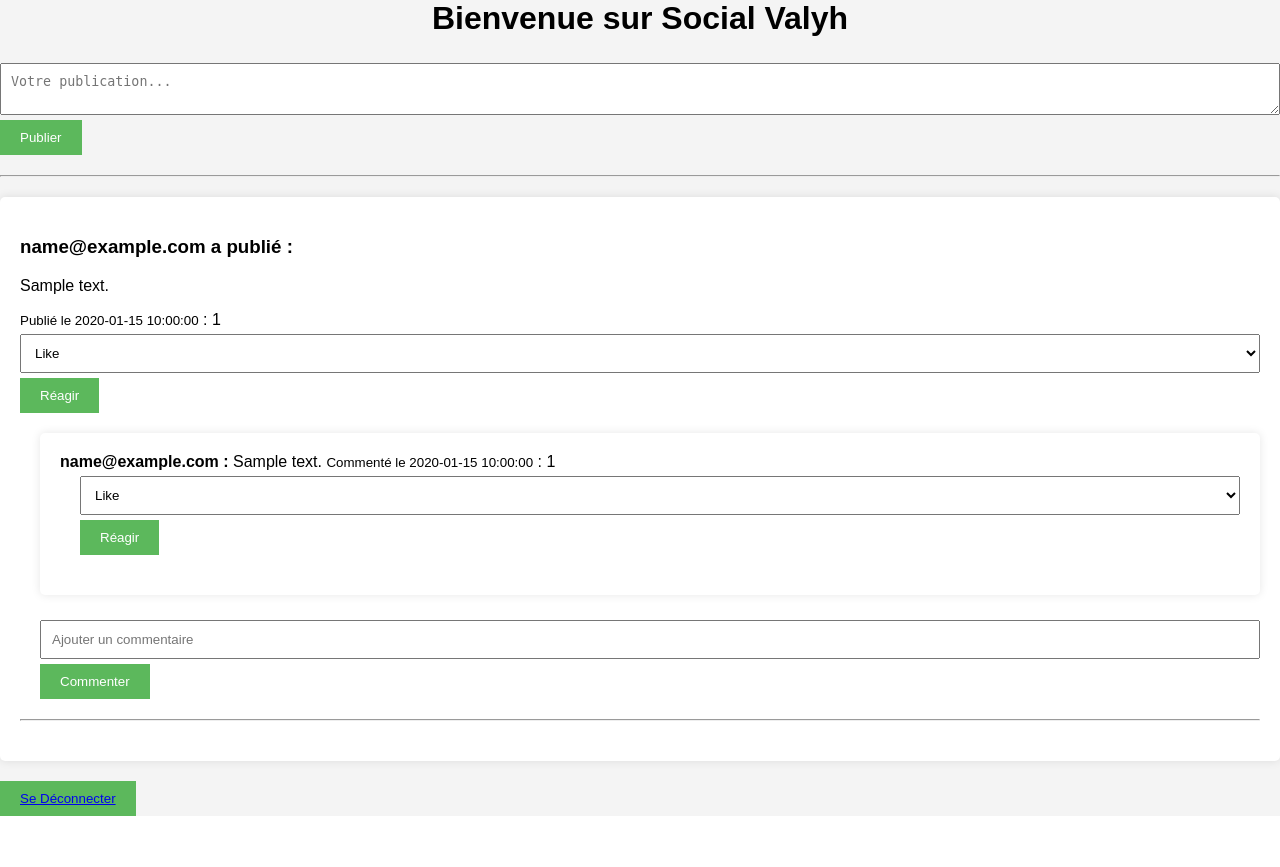
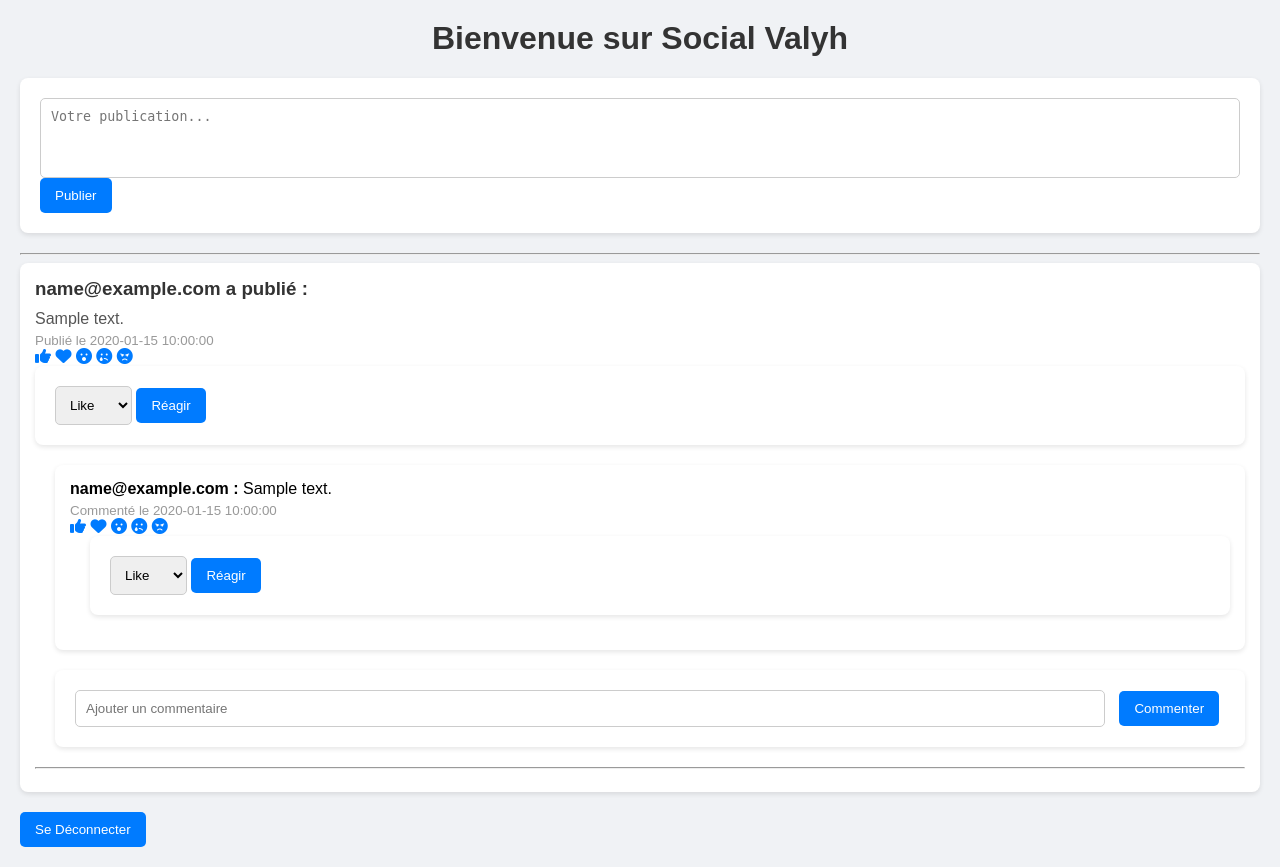
Before and after one commit to sahyan19/social_valyh, a PHP site: page /home.php in a window 1280 px wide. Before the commit the page ends 816 px from the top, so only its background shows below. Run offline with PHP 8.4, Linux system fonts and the light colour scheme; the visitor is signed in with stand-in values (Sample User, id 1); tables that the repository leaves empty or names only in its code hold one stand-in row (values such as "Sample post").

Commit message:
utilisation d'icon pour les réactions

```diff
--- a/home.php
+++ b/home.php
@@ -35,7 +35,11 @@
 // Récupérer toutes les publications avec les utilisateurs
 $posts = $pdo->query('SELECT posts.*, users.email FROM posts JOIN users ON posts.user_id = users.id ORDER BY posts.created_at DESC')->fetchAll();
 ?>
+
 <link rel="stylesheet" href="style.css">
+<link rel="stylesheet" href="https://cdnjs.cloudflare.com/ajax/libs/font-awesome/6.0.0-beta3/css/all.min.css">
+
+
 <h1>Bienvenue sur Social Valyh</h1>
 
 <!-- Formulaire pour créer une nouvelle publication -->
@@ -58,7 +62,13 @@
         $reactions = $pdo->prepare('SELECT type, COUNT(*) as count FROM reactions WHERE post_id = ? GROUP BY type');
         $reactions->execute([$post['id']]);
         foreach ($reactions as $reaction): ?>
-            <span><?= htmlspecialchars($reaction['type']) ?>: <?= $reaction['count'] ?></span>
+            <span>
+                <i class="fas fa-thumbs-up" title="Like"></i> <?= htmlspecialchars($reaction['type'] == 'like' ? $reaction['count'] : '') ?>
+                <i class="fas fa-heart" title="Love"></i> <?= htmlspecialchars($reaction['type'] == 'love' ? $reaction['count'] : '') ?>
+                <i class="fas fa-surprise" title="Wow"></i> <?= htmlspecialchars($reaction['type'] == 'wow' ? $reaction['count'] : '') ?>
+                <i class="fas fa-sad-tear" title="Sad"></i> <?= htmlspecialchars($reaction['type'] == 'sad' ? $reaction['count'] : '') ?>
+                <i class="fas fa-angry" title="Angry"></i> <?= htmlspecialchars($reaction['type'] == 'angry' ? $reaction['count'] : '') ?>
+            </span>
         <?php endforeach; ?>
 
         <!-- Formulaire pour ajouter une réaction à la publication -->
@@ -88,7 +98,13 @@
                 $comment_reactions = $pdo->prepare('SELECT type, COUNT(*) as count FROM reactions WHERE comment_id = ? GROUP BY type');
                 $comment_reactions->execute([$comment['id']]);
                 foreach ($comment_reactions as $reaction): ?>
-                    <span><?= htmlspecialchars($reaction['type']) ?>: <?= $reaction['count'] ?></span>
+                    <span>
+                        <i class="fas fa-thumbs-up" title="Like"></i> <?= htmlspecialchars($reaction['type'] == 'like' ? $reaction['count'] : '') ?>
+                        <i class="fas fa-heart" title="Love"></i> <?= htmlspecialchars($reaction['type'] == 'love' ? $reaction['count'] : '') ?>
+                        <i class="fas fa-surprise" title="Wow"></i> <?= htmlspecialchars($reaction['type'] == 'wow' ? $reaction['count'] : '') ?>
+                        <i class="fas fa-sad-tear" title="Sad"></i> <?= htmlspecialchars($reaction['type'] == 'sad' ? $reaction['count'] : '') ?>
+                        <i class="fas fa-angry" title="Angry"></i> <?= htmlspecialchars($reaction['type'] == 'angry' ? $reaction['count'] : '') ?>
+                    </span>
                 <?php endforeach; ?>
 
                 <!-- Formulaire pour réagir au commentaire -->
@@ -116,5 +132,5 @@
         <hr>
     </div>
 
+<?php endforeach; ?>
 <button><a href="logout.php">Se Déconnecter</a></button>
-<?php endforeach; ?>
--- a/index.php
+++ b/index.php
@@ -3,7 +3,7 @@
 <head>
     <meta charset="UTF-8">
     <meta name="viewport" content="width=device-width, initial-scale=1.0">
-    <link rel="stylesheet" href="style.css">
+    <link rel="stylesheet" href="styleIndex.css">
     <title>Social Valyh</title>
 </head>
 <body>
--- a/style.css
+++ b/style.css
@@ -1,44 +1,112 @@
+/* Style global */
 body {
     font-family: Arial, sans-serif;
-    background-color: #f4f4f4;
+    background-color: #f0f2f5; /* Couleur de fond douce */
     margin: 0;
-    padding: 0;
+    padding: 20px;
 }
 
 h1 {
     text-align: center;
+    color: #333; /* Couleur du titre */
 }
 
+/* Formulaire de publication */
 form {
+    background: white;
+    padding: 20px;
+    border-radius: 8px;
+    box-shadow: 0 2px 5px rgba(0, 0, 0, 0.1);
     margin-bottom: 20px;
 }
 
-textarea, input[type="text"], select {
+textarea {
     width: 100%;
+    height: 80px;
+    border-radius: 5px;
+    border: 1px solid #ccc;
     padding: 10px;
-    margin: 5px 0;
+    resize: none;
 }
 
 button {
-    padding: 10px 20px;
-    background-color: #5cb85c;
+    background-color: #007bff; /* Couleur du bouton */
+    color: white;
     border: none;
-    color: white;
+    border-radius: 5px;
+    padding: 10px 15px;
     cursor: pointer;
+    transition: background 0.3s;
 }
 
 button:hover {
-    background-color: #4cae4c;
+    background-color: #0056b3; /* Couleur du bouton au survol */
 }
 
-hr {
-    margin: 20px 0;
+/* Publication */
+div {
+    background: white;
+    padding: 15px;
+    border-radius: 8px;
+    box-shadow: 0 2px 5px rgba(0, 0, 0, 0.1);
+    margin-bottom: 20px;
 }
 
-div {
-    background-color: white;
-    padding: 20px;
-    margin-bottom: 20px;
+h3 {
+    margin: 0 0 10px;
+    color: #333; /* Couleur du nom de l'utilisateur */
+}
+
+p {
+    margin: 5px 0;
+    color: #555; /* Couleur du texte */
+}
+
+small {
+    display: block;
+    color: #999; /* Couleur du timestamp */
+    margin-top: 5px;
+}
+
+/* Réactions */
+span {
+    display: inline-block;
+    margin-right: 15px;
+    color: #007bff; /* Couleur des réactions */
+}
+
+/* Formulaire de commentaire */
+input[type="text"] {
+    width: calc(100% - 120px);
     border-radius: 5px;
-    box-shadow: 0 0 10px rgba(0, 0, 0, 0.1);
+    border: 1px solid #ccc;
+    padding: 10px;
+    margin-right: 10px;
 }
+
+select {
+    border-radius: 5px;
+    border: 1px solid #ccc;
+    padding: 10px;
+}
+
+/* Styles de déconnexion */
+button a {
+    color: white;
+    text-decoration: none;
+}
+
+button a:hover {
+    text-decoration: underline;
+}
+
+/* Responsivité */
+@media (max-width: 600px) {
+    textarea {
+        height: 60px;
+    }
+
+    input[type="text"] {
+        width: calc(100% - 70px);
+    }
+}
```
Also changed, not shown: styleIndex.css (added, +48 -0 lines).
